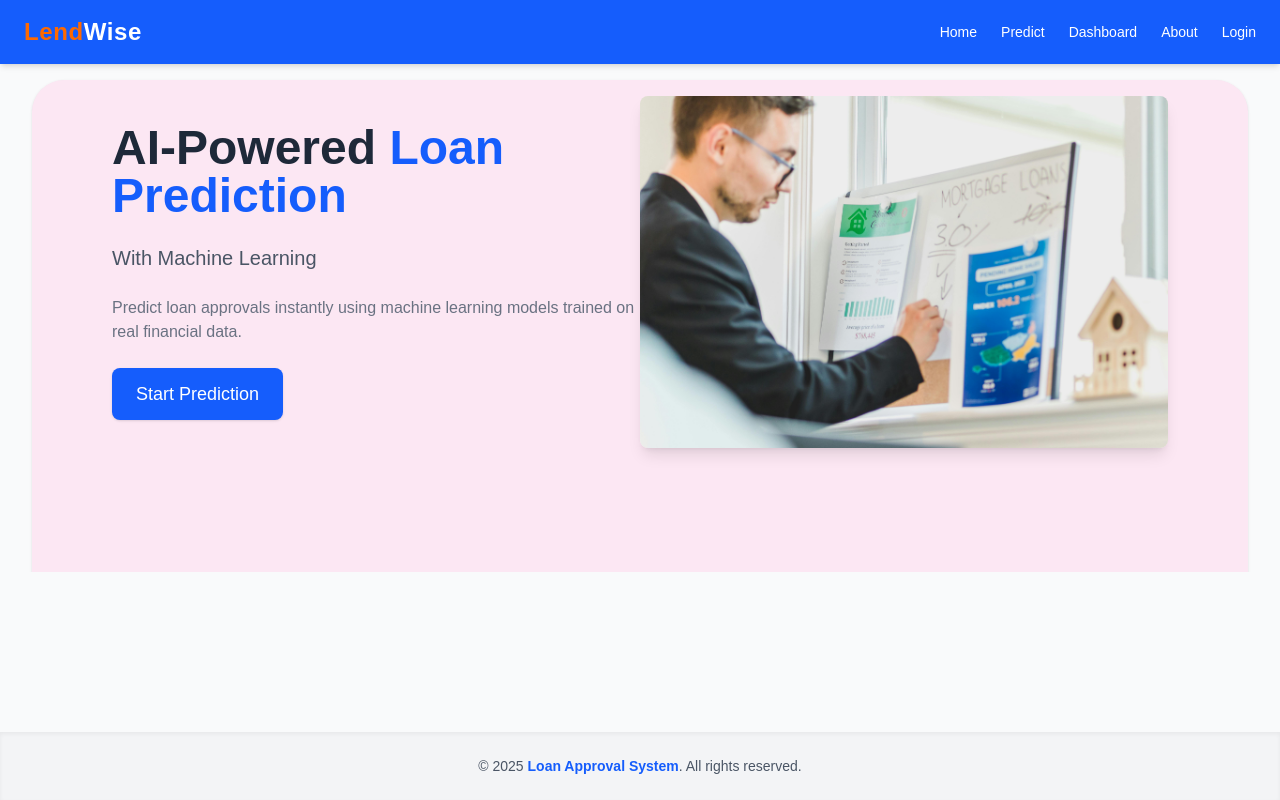
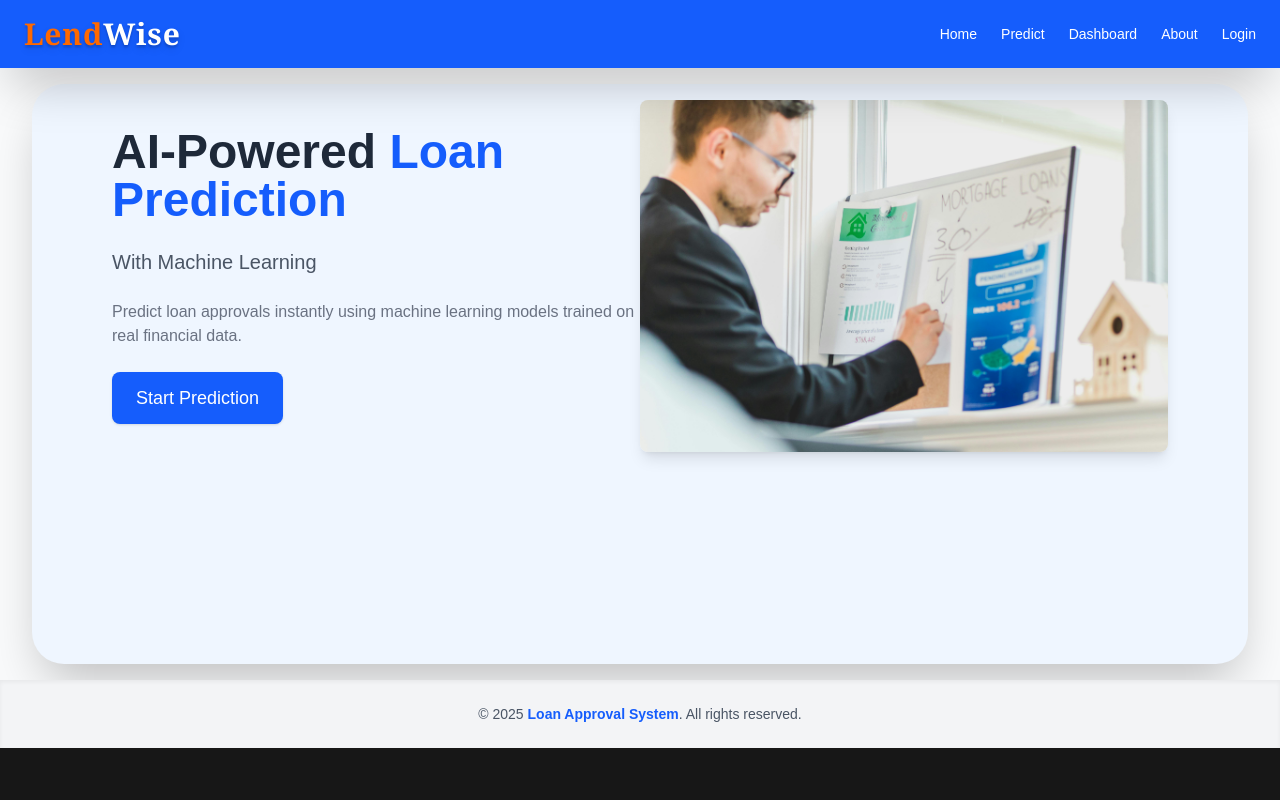
Before and after one commit to prakashwaddar628/loan_approval, a Next.js app in the folder frontend/: page / in a window 1280 px wide. Built offline with nearby package versions, Linux system fonts and the light colour scheme.

Commit message:
minor changes

```diff
--- a/frontend/src/components/Footer.tsx
+++ b/frontend/src/components/Footer.tsx
@@ -1,6 +1,6 @@
 export default function Footer() {
     return (
-      <footer className="bg-gray-100 text-center py-6 mt-40 text-gray-600 text-sm shadow-inner bottom-0">
+      <footer className="bg-gray-100 text-center py-6 mt-0 text-gray-600 text-sm shadow-inner bottom-0">
         <p>
           &copy; {new Date().getFullYear()} <span className="font-semibold text-blue-600">Loan Approval System</span>. All rights reserved.
         </p>
--- a/frontend/src/components/Landing.tsx
+++ b/frontend/src/components/Landing.tsx
@@ -9,7 +9,7 @@ export default function Landing() {
     router.push("/predict");
   };
   return (
-    <div className="min-h-[80vh] bg-pink-100 rounded-4xl shadow">
+    <div className="min-h-[580px] bg-blue-50 rounded-4xl shadow-2xl">
       <main className="flex flex-col md:flex-row items-center justify-between px-6 md:px-20 py-16 md:py-4">
         {/* Left Hero Content */}
         <div className="md:w-1/2 space-y-4 md:space-y-6 mb-8 md:mb-0">
--- a/frontend/src/components/Navbar.tsx
+++ b/frontend/src/components/Navbar.tsx
@@ -22,9 +22,9 @@ export default function Navbar() {
   };
 
   return (
-    <nav className="bg-blue-600 text-white px-6 py-4 shadow-md sticky">
+    <nav className="bg-blue-600 text-white px-6 py-4 shadow-2xl sticky">
       <div className="max-w-7xl mx-auto flex justify-between items-center">
-        <Link href="/" className="text-2xl font-bold tracking-wide">
+        <Link href="/" className="text-3xl font-bold text-shadow-lg font-serif tracking-wide">
           <p className="text-orange-500">
             Lend<span className="text-white">Wise</span>
           </p>
```
Also changed, not shown: 1 other file (tests, documents, lock files or other folders).
